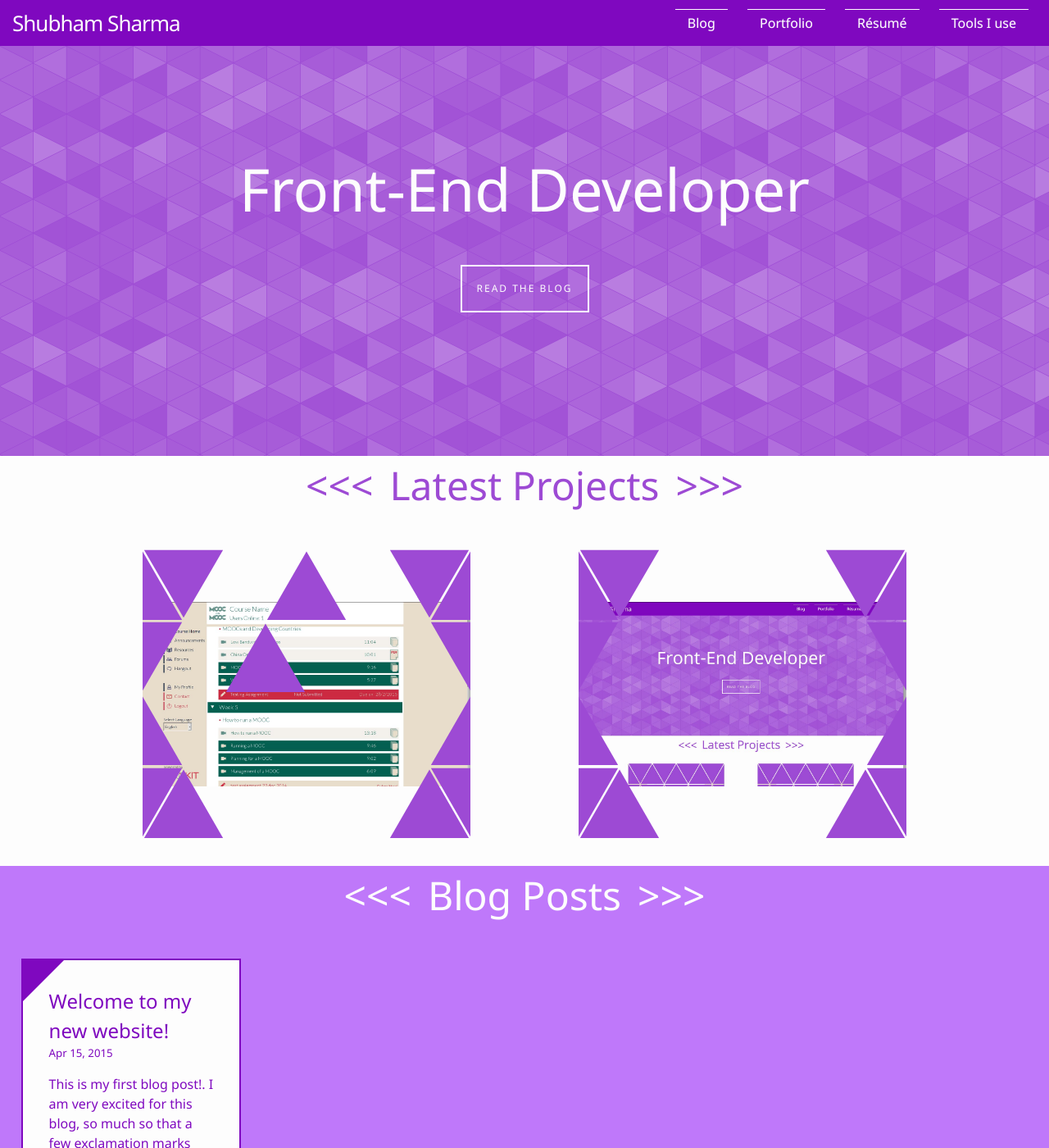
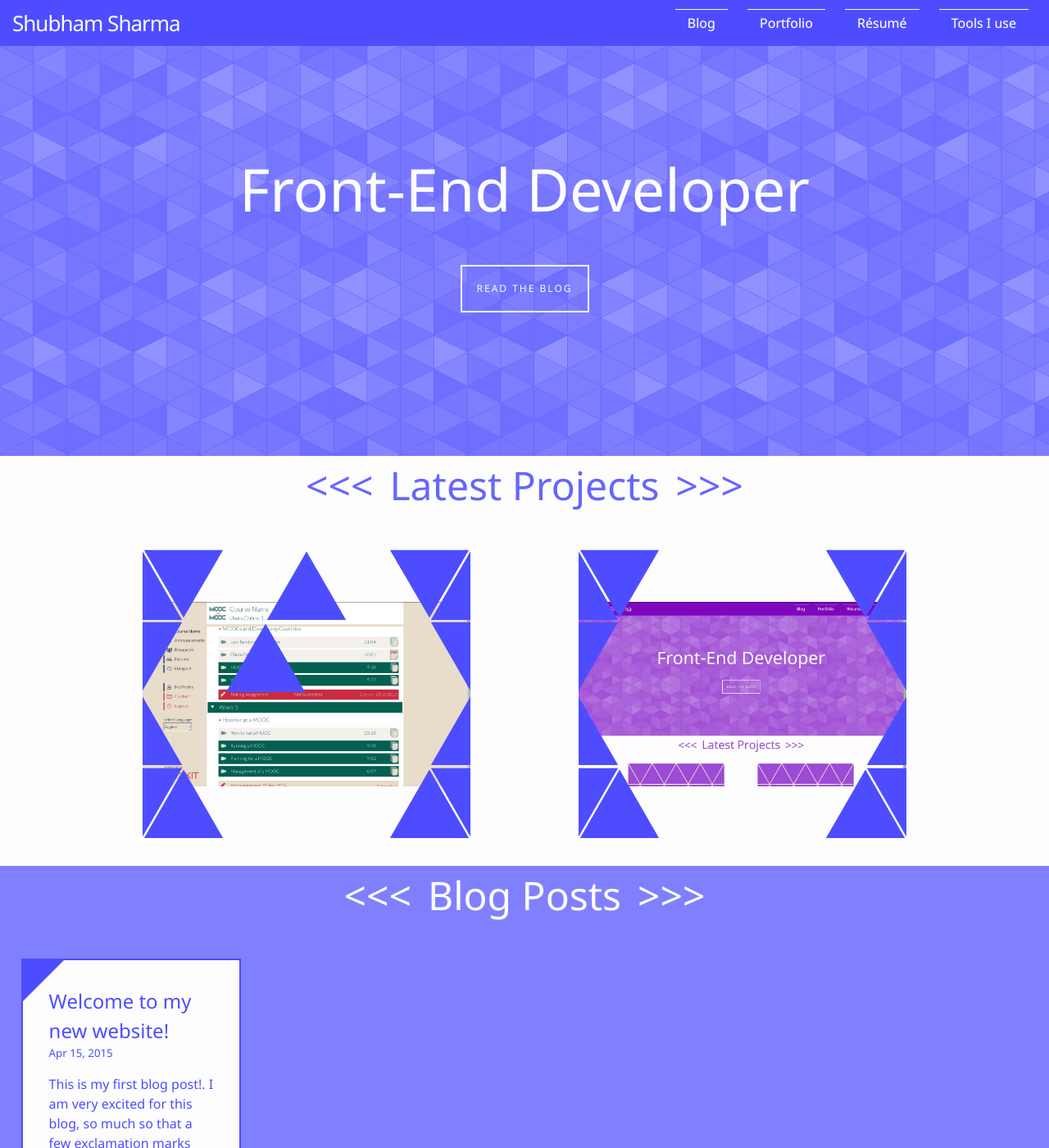
Before and after one commit to shubham1337/blog, a Jekyll site: the page built from index.html, in a window 1280 px wide and 1400 px high. Shown: the whole window at 82% size. Built offline with Jekyll 4.4.1, drawn with Linux system fonts in a browser that asks for light colours; comment, search, counter and statistics services are not loaded.

Commit message:
New Color.

```diff
--- a/css/main.scss
+++ b/css/main.scss
@@ -19,11 +19,16 @@ $text-color:       #111;
 $background-color: #fdfdfd;
 
 //Color Swatch
-$darker-brand-color:    #7F08BF;
+/*$darker-brand-color:    #7F08BF;
 $dark-brand-color:      #9D4AD4;
 $brand-color:           #BF78FA;
-$light-brand-color:     #DBA2FA;
+$light-brand-color:     #DBA2FA;*/
 /*Blue #36AEE7*/
+
+$light-brand-color:     #9999FF;
+$darker-brand-color:    darken($light-brand-color, 15%);
+$dark-brand-color:      darken($light-brand-color, 10%);
+$brand-color:           darken($light-brand-color, 5%);
 
 $grey-color:       #828282;
 $grey-color-light: lighten($grey-color, 40%);
--- a/index.html
+++ b/index.html
@@ -118,7 +118,7 @@ layout: default
                 </div>
 
                 <!-- For smaller screens -->
-                <div class="small-anti-hexagon">
+                <div class="small-anti-hexagon mookit-image">
                     <div class="base-triangle-box">
                         <img class="triangle" src="images/colored_triangle.svg" alt="" />
                         <img class="triangle hexagon" src="images/colored_triangle.svg" alt="" />
@@ -167,7 +167,7 @@ layout: default
                         <img class="triangle" src="images/colored_triangle.svg" alt="" />
                     </div>
                 </div>
-                <div class="small-anti-hexagon">
+                <div class="small-anti-hexagon blog-image">
                     <div class="base-triangle-box">
                         <img class="triangle" src="images/colored_triangle.svg" alt="" />
                         <img class="triangle hexagon" src="images/colored_triangle.svg" alt="" />
```
Also changed, not shown: images/colored_triangle.svg, 4 other files.
